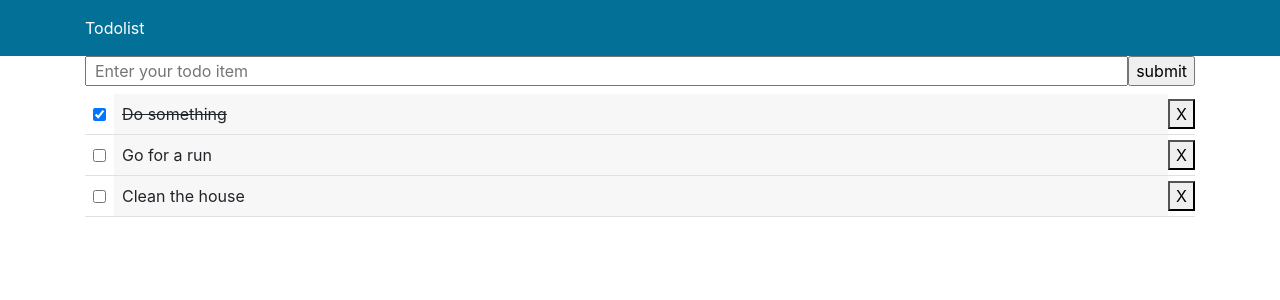
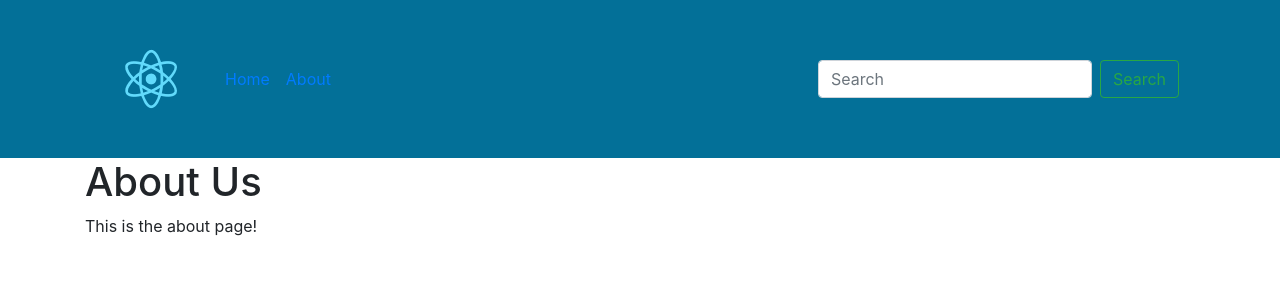
Before and after one commit to hospitalcompare/hc-react, a React (Create React App) app: page /about in a window 1280 px wide. Shown: the top 300 px of the page. Built offline with nearby package versions, Linux system fonts and the light colour scheme.

Commit message:
Add in routes - /home and /about

```diff
--- a/package.json
+++ b/package.json
@@ -11,6 +11,7 @@
     "popper.js": "^1.16.1",
     "react": "^16.12.0",
     "react-dom": "^16.12.0",
+    "react-router-dom": "^5.1.2",
     "react-scripts": "3.3.0",
     "uuid": "^7.0.2"
   },
--- a/src/App.js
+++ b/src/App.js
@@ -1,79 +1,41 @@
 import React, {Component} from 'react';
+import {
+    BrowserRouter as Router,
+    Switch,
+    Route,
+    Link
+} from "react-router-dom";
+
+import Home from './components/pages/Home';
+import About from './components/pages/About';
 import Header from './components/layout/Header';
-import Todos from './components/todos/Todos';
 import './App.css';
 import AddTodo from "./components/todos/AddTodo";
 import {v4 as uuidv4} from 'uuid';
 
+
 class App extends Component {
-    state = {
-        todos: [
-            {
-                id: 1,
-                title: 'Do something',
-                completed: true
-            },
-            {
-                id: 2,
-                title: 'Go for a run',
-                completed: false
-            },
-            {
-                id: 3,
-                title: 'Clean the house',
-                completed: false
-            }
-        ]
-    };
-
-    componentDidMount() {
-        console.log('No of items', this.state.todos.length);
-    }
-
-    // Toggle the 'completed' property
-    toggleComplete = (id) => {
-        this.setState({
-            todos: this.state.todos.map(todo => {
-                if (todo.id === id) {
-                    todo.completed = !todo.completed
-                }
-                return todo;
-            })
-        })
-    };
-
-    // Delete the todo
-    delTodo = (id) => {
-        this.setState({
-            todos: [...this.state.todos.filter(todo => todo.id !== id)]
-        })
-    };
-
-    // Add a new todo
-    addTodo = (title) => {
-        // console.log(title)
-        const newTodo = {
-            id: uuidv4(),
-            title: title,
-            completed: false
-        };
-
-        this.setState({ todos: [...this.state.todos, newTodo]} )
-    };
-
     render() {
         return (
-            <div>
-                <Header/>
-                <AddTodo addTodo={this.addTodo}/>
-                <main>
-                    <div className="container">
-                        <Todos todos={this.state.todos}
-                               toggleComplete={this.toggleComplete}
-                               delTodo={this.delTodo}/>
-                    </div>
-                </main>
-            </div>
+            <Router>
+                <div>
+                    <Header/>
+
+                    {/* A <Switch> looks through its children <Route>s and
+            renders the first one that matches the current URL. */}
+                    <Switch>
+                        <Route path="/about">
+                            <About />
+                        </Route>
+                        {/*<Route path="/users">*/}
+                        {/*    <Users />*/}
+                        {/*</Route>*/}
+                        <Route path="/">
+                            <Home />
+                        </Route>
+                    </Switch>
+                </div>
+            </Router>
         );
     }
 }
--- a/src/components/layout/Header.js
+++ b/src/components/layout/Header.js
@@ -1,5 +1,6 @@
 import React from 'react';
 import AddTodo from "../todos/AddTodo";
+import Navbar from "./Navbar";
 
 const Header = () => {
    const headerStyle = {
@@ -10,7 +11,7 @@ const Header = () => {
     return (
         <header style={headerStyle} className="py-3">
             <div className="container">
-                Todolist
+                <Navbar/>
             </div>
         </header>
     );
--- a/src/components/layout/navbar.js
+++ b/src/components/layout/Navbar.js
@@ -1,5 +1,5 @@
 import React from 'react';
-import logo from '../logo.svg';
+import logo from '../../logo.svg';
 
 function Navbar() {
     return (
@@ -17,26 +17,26 @@ function Navbar() {
                 <div className="collapse navbar-collapse" id="navbarSupportedContent">
                     <ul className="navbar-nav mr-auto">
                         <li className="nav-item active">
-                            <a className="nav-link" href="#">Home <span className="sr-only">(current)</span></a>
+                            <a className="nav-link" href="/">Home <span className="sr-only">(current)</span></a>
                         </li>
                         <li className="nav-item">
-                            <a className="nav-link" href="#">Link</a>
+                            <a className="nav-link" href="/About">About</a>
                         </li>
-                        <li className="nav-item dropdown">
-                            <a className="nav-link dropdown-toggle" href="#" id="navbarDropdown" role="button"
-                               data-toggle="dropdown" aria-haspopup="true" aria-expanded="false">
-                                Dropdown
-                            </a>
-                            <div className="dropdown-menu" aria-labelledby="navbarDropdown">
-                                <a className="dropdown-item" href="#">Action</a>
-                                <a className="dropdown-item" href="#">Another action</a>
-                                <div className="dropdown-divider"></div>
-                                <a className="dropdown-item" href="#">Something else here</a>
-                            </div>
-                        </li>
-                        <li className="nav-item">
-                            <a className="nav-link disabled" href="#" tabIndex="-1" aria-disabled="true">Disabled</a>
-                        </li>
+                        {/*<li className="nav-item dropdown">*/}
+                        {/*    <a className="nav-link dropdown-toggle" href="#" id="navbarDropdown" role="button"*/}
+                        {/*       data-toggle="dropdown" aria-haspopup="true" aria-expanded="false">*/}
+                        {/*        Dropdown*/}
+                        {/*    </a>*/}
+                        {/*    <div className="dropdown-menu" aria-labelledby="navbarDropdown">*/}
+                        {/*        <a className="dropdown-item" href="#">Action</a>*/}
+                        {/*        <a className="dropdown-item" href="#">Another action</a>*/}
+                        {/*        <div className="dropdown-divider"></div>*/}
+                        {/*        <a className="dropdown-item" href="#">Something else here</a>*/}
+                        {/*    </div>*/}
+                        {/*</li>*/}
+                        {/*<li className="nav-item">*/}
+                        {/*    <a className="nav-link disabled" href="#" tabIndex="-1" aria-disabled="true">Disabled</a>*/}
+                        {/*</li>*/}
                     </ul>
                     <form className="form-inline my-2 my-lg-0">
                         <input className="form-control mr-sm-2" type="search" placeholder="Search" aria-label="Search" />
--- a/src/components/layout/header_old.js
+++ b/src/components/layout/header_old.js
@@ -1,5 +1,5 @@
 import React from 'react';
-import Navbar from './navbar';
+import Navbar from './Navbar';
 
 function Header() {
     return (
--- /dev/null
+++ b/src/components/pages/About.js
@@ -0,0 +1,15 @@
+import React from 'react';
+
+const About = () => {
+    return (
+        // The React.Fragment is in place of the single div wrapper that is required for every component
+        <React.Fragment>
+            <div className="container">
+                <h1>About Us</h1>
+                <p>This is the about page!</p>
+            </div>
+        </React.Fragment>
+    );
+};
+
+export default About;
--- /dev/null
+++ b/src/components/pages/Home.js
@@ -0,0 +1,72 @@
+import React, {Component} from 'react';
+import AddTodo from "../todos/AddTodo";
+import Todos from "../todos/Todos";
+import {v4 as uuidv4} from "uuid";
+
+class Home extends Component {
+    state = {
+        todos: [
+            {
+                id: 1,
+                title: 'Do something',
+                completed: true
+            },
+            {
+                id: 2,
+                title: 'Go for a run',
+                completed: false
+            },
+            {
+                id: 3,
+                title: 'Clean the house',
+                completed: false
+            }
+        ]
+    };
+
+    // Toggle the 'completed' property
+    toggleComplete = (id) => {
+        this.setState({
+            todos: this.state.todos.map(todo => {
+                if (todo.id === id) {
+                    todo.completed = !todo.completed
+                }
+                return todo;
+            })
+        })
+    };
+
+    // Delete the todo
+    delTodo = (id) => {
+        this.setState({
+            todos: [...this.state.todos.filter(todo => todo.id !== id)]
+        })
+    };
+
+    // Add a new todo
+    addTodo = (title) => {
+        // console.log(title)
+        const newTodo = {
+            id: uuidv4(),
+            title: title,
+            completed: false
+        };
+
+        this.setState({todos: [...this.state.todos, newTodo]})
+    };
+
+    render(){
+        return (
+            <div>
+                <AddTodo addTodo={this.addTodo}/>
+                <div className="container">
+                    <Todos todos={this.state.todos}
+                           toggleComplete={this.toggleComplete}
+                           delTodo={this.delTodo}/>
+                </div>
+            </div>
+        );
+    }
+};
+
+export default Home;
```
Also changed, not shown: 1 other file (tests, documents, lock files or other folders).
